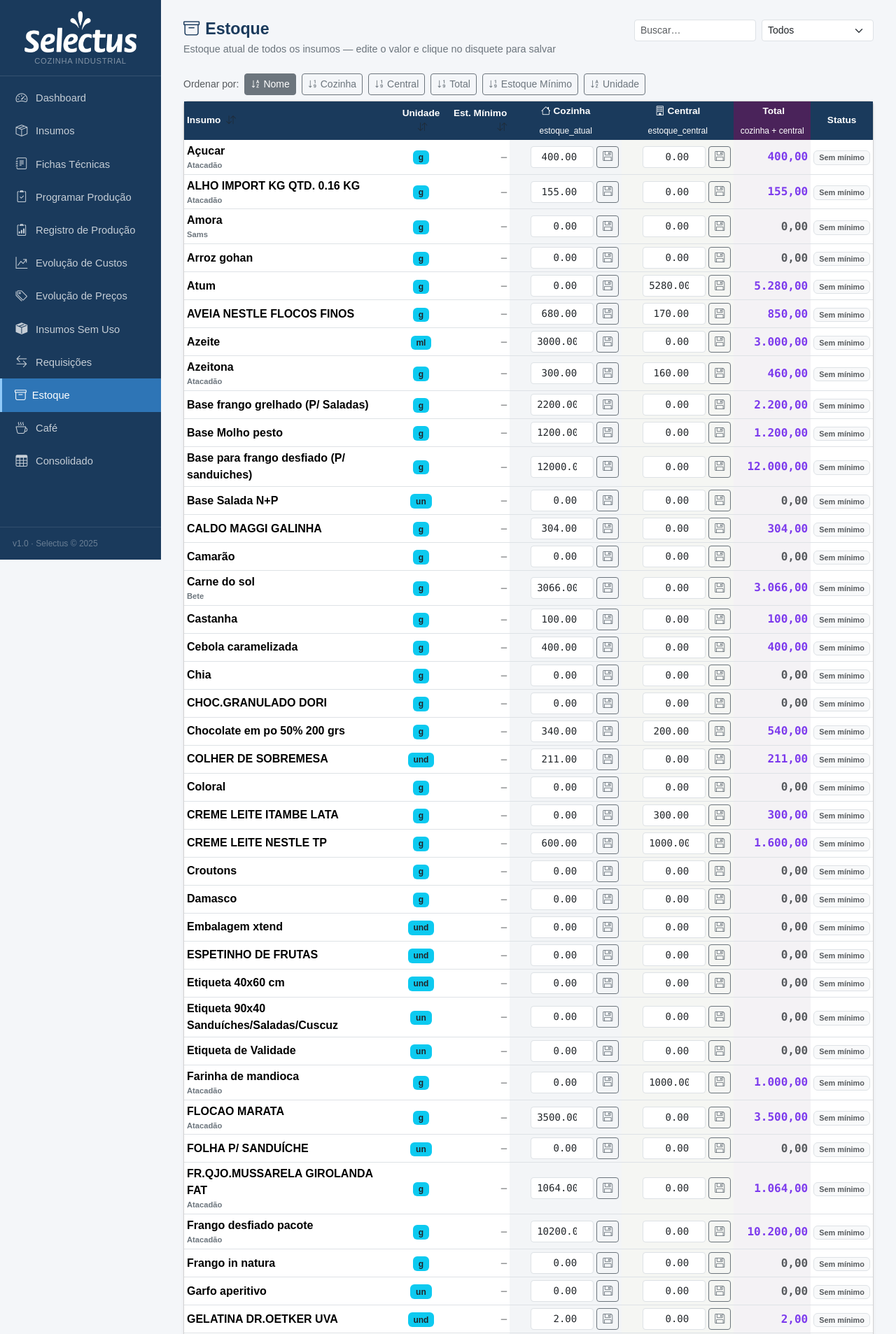
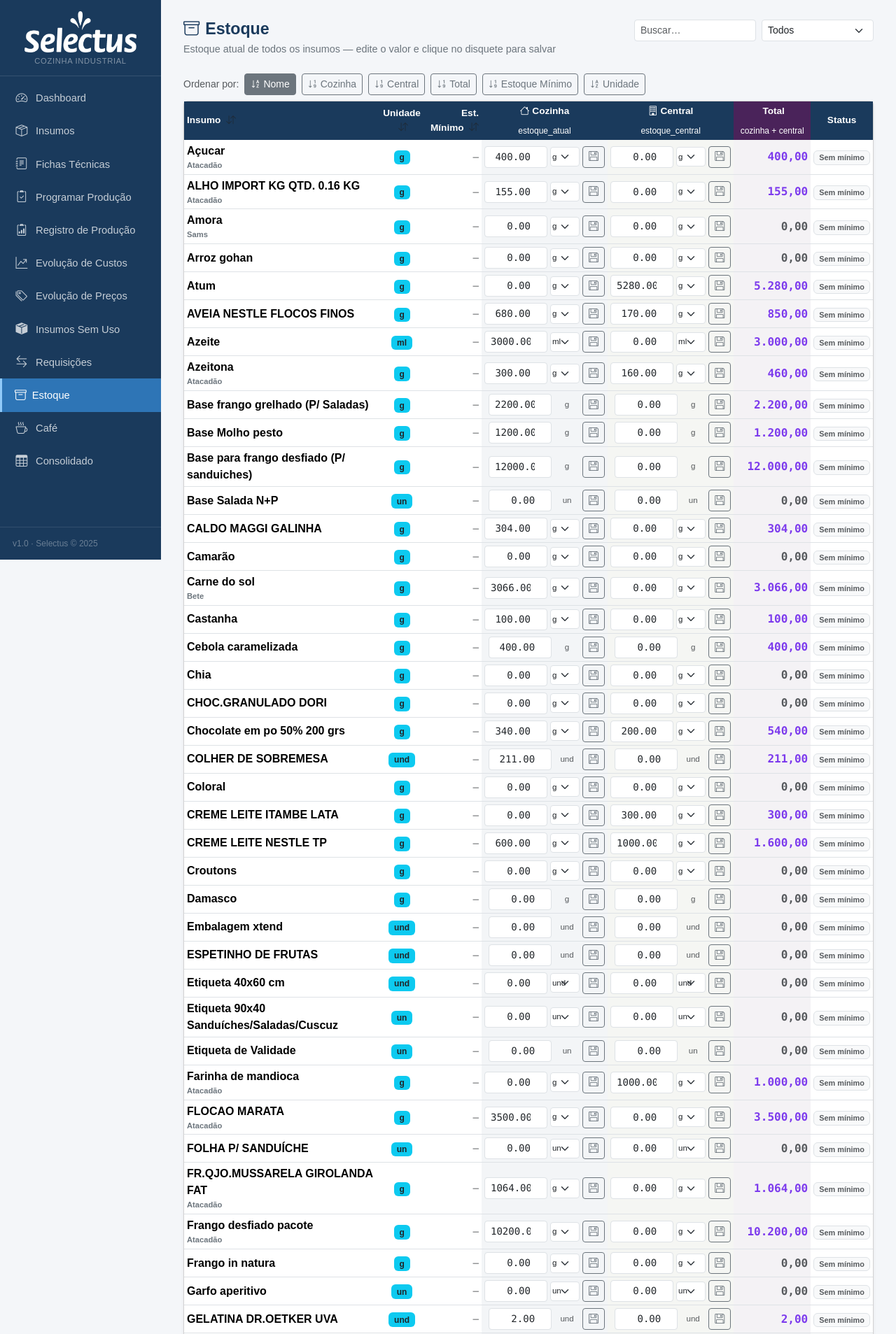
Before and after one commit to brennicius/sistemaselectus, a Flask app: page /alertas in a window 1280 px wide. Shown: the top 1907 px of the page at 70% size. Run offline with Flask 3, Linux system fonts and the light colour scheme; data comes from the database, SQL or seed files in the repository.

Commit message:
Estoque: seletor de unidade (uso/compra) com conversão automática
Ao lançar estoque na Cozinha ou Central, insumos com unidade de compra
diferente da unidade de uso exibem um select (ex: g / pote). Ao salvar
em "compra", o valor é multiplicado pelo qtd_por_embalagem antes de gravar.

Co-Authored-By: Claude Sonnet 4.6 <noreply@anthropic.com>

```diff
--- a/app.py
+++ b/app.py
@@ -1512,7 +1512,8 @@ def insumo_ajuste_desfazer(lid):
 def alertas():
     db = get_db()
     insumos = db.execute('''
-        SELECT id, nome, unidade_uso, estoque_atual, estoque_central, estoque_minimo, fornecedor
+        SELECT id, nome, unidade_uso, unidade_compra, qtd_por_embalagem,
+               estoque_atual, estoque_central, estoque_minimo, fornecedor
         FROM insumos
         ORDER BY nome COLLATE NOCASE
     ''').fetchall()
--- a/templates/alertas.html
+++ b/templates/alertas.html
@@ -15,6 +15,8 @@
   .sort-col:hover { background: rgba(255,255,255,.08); }
   th.col-cozinha { background: #1a3a5c; color: #fff; }
   th.col-central { background: #375623; color: #fff; }
+  .unit-select { font-size:.72rem; max-width:68px; padding:0 2px; height:28px; }
+  .unit-select:focus { box-shadow: none; }
 </style>
 
 <div class="page-header d-flex justify-content-between align-items-start">
@@ -117,13 +119,23 @@
           </td>
 
           {# Cozinha #}
+          {% set fator = ins.qtd_por_embalagem or 1 %}
           <td class="text-end" style="background:rgba(26,58,92,.05)">
             <div class="d-flex justify-content-end align-items-center gap-1 estoque-row"
-                 data-id="{{ ins.id }}" data-endpoint="/insumos/{{ ins.id }}/estoque">
-              <input type="number" step="0.01" min="0"
+                 data-id="{{ ins.id }}" data-endpoint="/insumos/{{ ins.id }}/estoque"
+                 data-fator="{{ fator }}">
+              <input type="number" step="any" min="0"
                      class="form-control form-control-sm estoque-input font-monospace"
                      value="{{ '%.2f'|format(cozinha) }}"
                      data-original="{{ '%.2f'|format(cozinha) }}">
+              {% if ins.unidade_compra and ins.unidade_compra != ins.unidade_uso %}
+              <select class="form-select form-select-sm unit-select unit-sel" title="Unidade de entrada">
+                <option value="uso">{{ ins.unidade_uso }}</option>
+                <option value="compra">{{ ins.unidade_compra }}</option>
+              </select>
+              {% else %}
+              <span class="text-muted" style="font-size:.72rem;min-width:36px;text-align:center">{{ ins.unidade_uso }}</span>
+              {% endif %}
               <button class="btn btn-sm btn-outline-secondary btn-save" title="Salvar cozinha">
                 <i class="bi bi-floppy"></i>
               </button>
@@ -133,11 +145,20 @@
           {# Central #}
           <td class="text-end" style="background:rgba(55,86,35,.05)">
             <div class="d-flex justify-content-end align-items-center gap-1 estoque-row"
-                 data-id="{{ ins.id }}" data-endpoint="/insumos/{{ ins.id }}/estoque_central">
-              <input type="number" step="0.01" min="0"
+                 data-id="{{ ins.id }}" data-endpoint="/insumos/{{ ins.id }}/estoque_central"
+                 data-fator="{{ fator }}">
+              <input type="number" step="any" min="0"
                      class="form-control form-control-sm estoque-input font-monospace"
                      value="{{ '%.2f'|format(central) }}"
                      data-original="{{ '%.2f'|format(central) }}">
+              {% if ins.unidade_compra and ins.unidade_compra != ins.unidade_uso %}
+              <select class="form-select form-select-sm unit-select unit-sel" title="Unidade de entrada">
+                <option value="uso">{{ ins.unidade_uso }}</option>
+                <option value="compra">{{ ins.unidade_compra }}</option>
+              </select>
+              {% else %}
+              <span class="text-muted" style="font-size:.72rem;min-width:36px;text-align:center">{{ ins.unidade_uso }}</span>
+              {% endif %}
               <button class="btn btn-sm btn-outline-secondary btn-save" title="Salvar central">
                 <i class="bi bi-floppy"></i>
               </button>
@@ -270,24 +291,30 @@ document.querySelectorAll('.estoque-input').forEach(input => {
 // Salvar — usa data-endpoint para diferenciar cozinha / central
 document.querySelectorAll('.btn-save').forEach(btn => {
   btn.addEventListener('click', function() {
-    const row     = this.closest('.estoque-row');
+    const row      = this.closest('.estoque-row');
     const endpoint = row.dataset.endpoint;
-    const input   = row.querySelector('.estoque-input');
-    const val     = input.value.trim();
+    const input    = row.querySelector('.estoque-input');
+    const sel      = row.querySelector('.unit-sel');
+    const fator    = parseFloat(row.dataset.fator) || 1;
+    const raw      = parseFloat(input.value.trim()) || 0;
+    // Converte: se selecionou "compra" multiplica pelo fator de conversão
+    const val      = (sel && sel.value === 'compra') ? raw * fator : raw;
     fetch(endpoint, {
       method: 'POST',
       headers: {'Content-Type': 'application/json'},
-      body: JSON.stringify({ estoque: val === '' ? 0 : parseFloat(val) })
+      body: JSON.stringify({ estoque: val })
     }).then(r => r.json()).then(d => {
       if (!d.ok) return;
-      input.dataset.original = parseFloat(val).toFixed(2);
+      // Mostra o valor convertido (em unidade de uso) no campo após salvar
+      input.value = val.toFixed(2);
+      input.dataset.original = val.toFixed(2);
+      if (sel) sel.value = 'uso';
       // Atualiza data-cozinha / data-central na linha para ordenação
       const tr = row.closest('tr');
-      const v = parseFloat(val) || 0;
       if (endpoint.includes('estoque_central')) {
-        tr.dataset.central = v;
+        tr.dataset.central = val;
       } else {
-        tr.dataset.cozinha = v;
+        tr.dataset.cozinha = val;
       }
       // Atualiza total
       const total = (parseFloat(tr.dataset.cozinha) || 0) + (parseFloat(tr.dataset.central) || 0);
```
